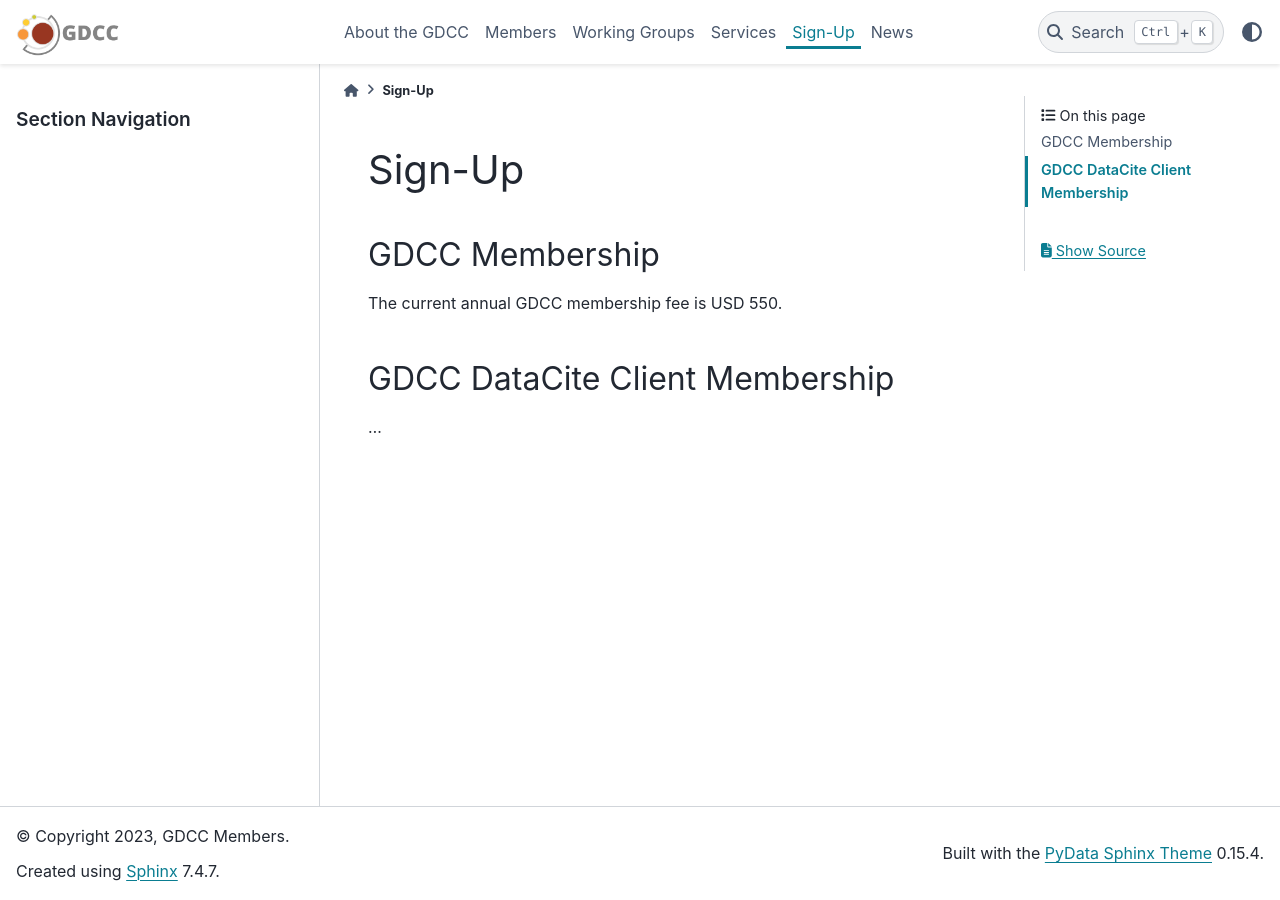
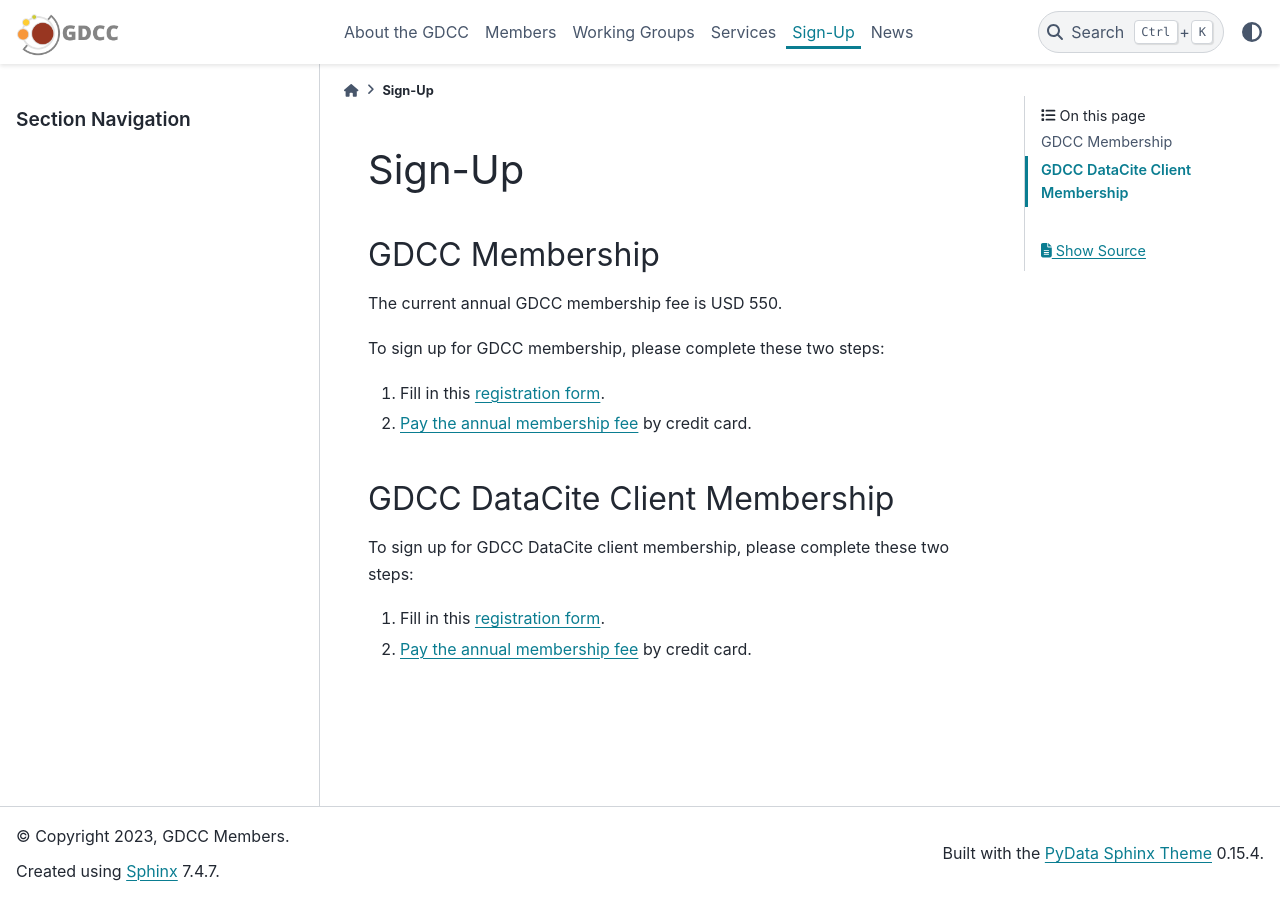
Before and after one commit to gdcc/www.gdcc.io, a Sphinx documentation site: the page built from source/sign-up.md, in a window 1280 px wide. Built offline with Sphinx 7.4.7 and the PyData theme 0.15.4, drawn with Linux system fonts in a browser that asks for light colours.

Commit message:
Update sign-up.md

```diff
--- a/source/sign-up.md
+++ b/source/sign-up.md
@@ -2,5 +2,13 @@
 ## GDCC Membership
 The current annual GDCC membership fee is USD 550.
 
+To sign up for GDCC membership, please complete these two steps:
+
+ 1. Fill in this [registration form](https://docs.google.com/forms/d/e/1FAIpQLSflGXzWJieYLM_3fDTolYEGco9KDZGV_16mKOg411PcKmczGQ/viewform).
+ 2. [Pay the annual membership fee](https://tinyurl.com/ykj9rlkd) by credit card.
+
 ## GDCC DataCite Client Membership
-...
+To sign up for GDCC DataCite client membership, please complete these two steps:
+
+ 1. Fill in this [registration form](https://docs.google.com/forms/d/e/1FAIpQLSeYnJD-kiqb3Vbf0bAYSU1O2AUo7sBohaAspFNiiZl1AZYbsg/viewform).
+ 2. [Pay the annual membership fee](https://tinyurl.com/yrpl66pj) by credit card.
```
